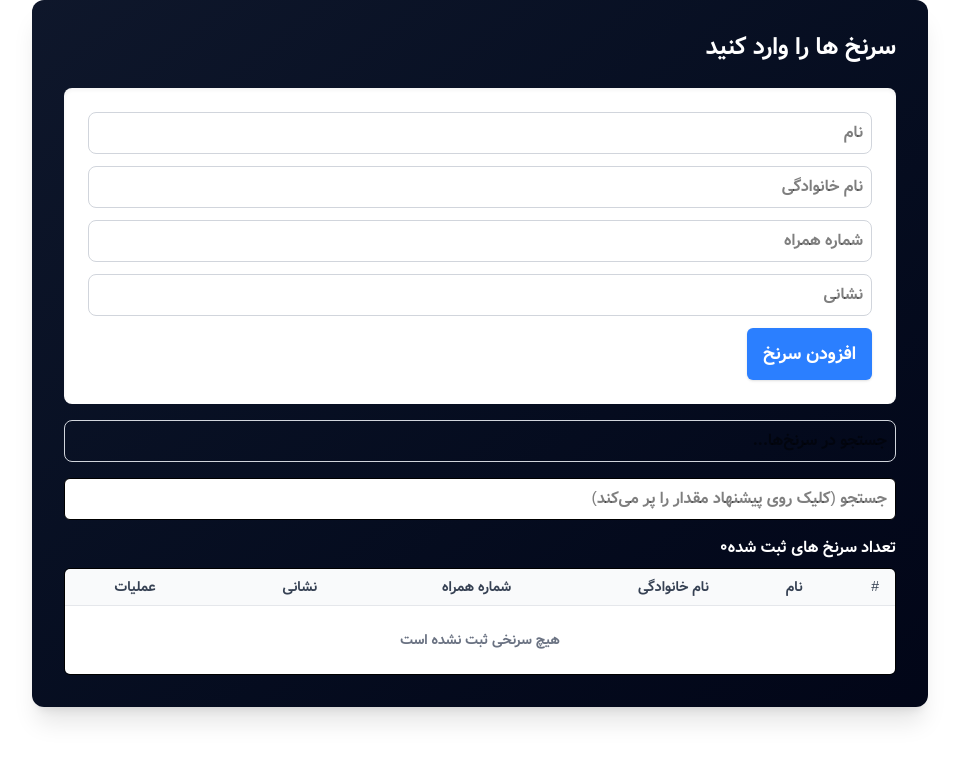
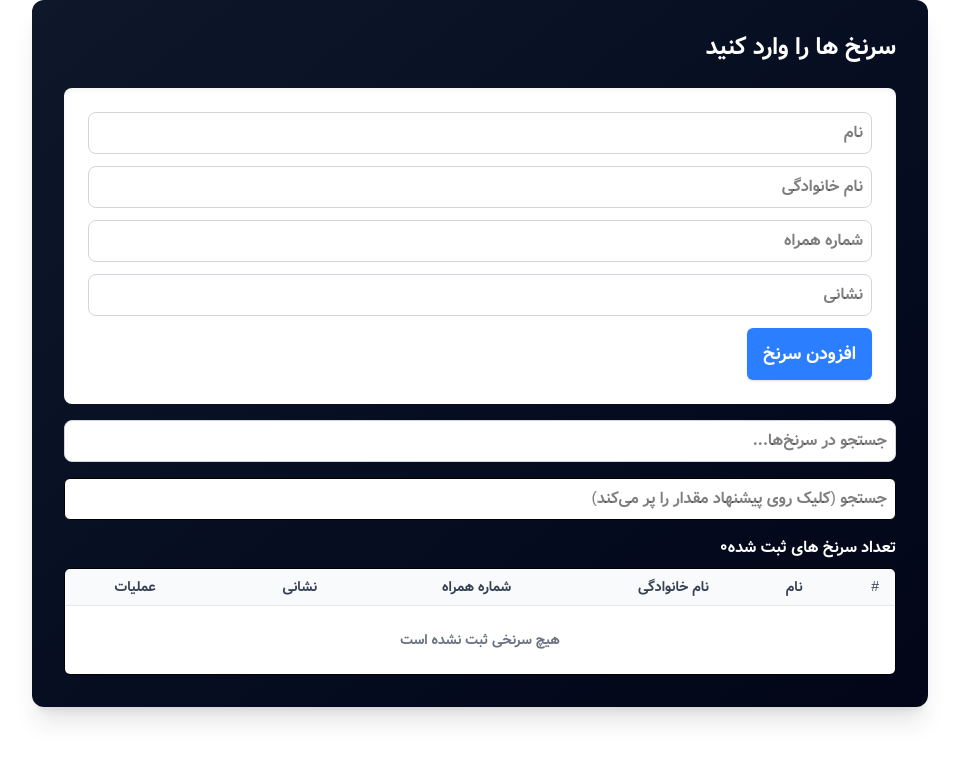
Before and after one commit to frau-azadeh/mini-crm, a Next.js app: page /lead in a window 1280 px wide. Shown: the top 760 px of the page, without its empty margins (288-1247 px from the left). Built offline with nearby package versions, Linux system fonts and the light colour scheme.

Commit message:
update css

```diff
--- a/src/app/components/lead/SearchBox.tsx
+++ b/src/app/components/lead/SearchBox.tsx
@@ -36,7 +36,7 @@ export default function SearchBox({
       value={local}
       onChange={(e) => setLocal(e.target.value)}
       placeholder={placeholder}
-      className="w-full mb-4 p-2 rounded-lg border border-gray-300 focus:ring-2 focus:ring-indigo-400 focus:outline-none transition"
+      className="bg-white w-full mb-4 p-2 rounded-lg border border-gray-300 focus:ring-2 focus:ring-indigo-400 focus:outline-none transition"
       aria-label="search"
     />
   );
```
